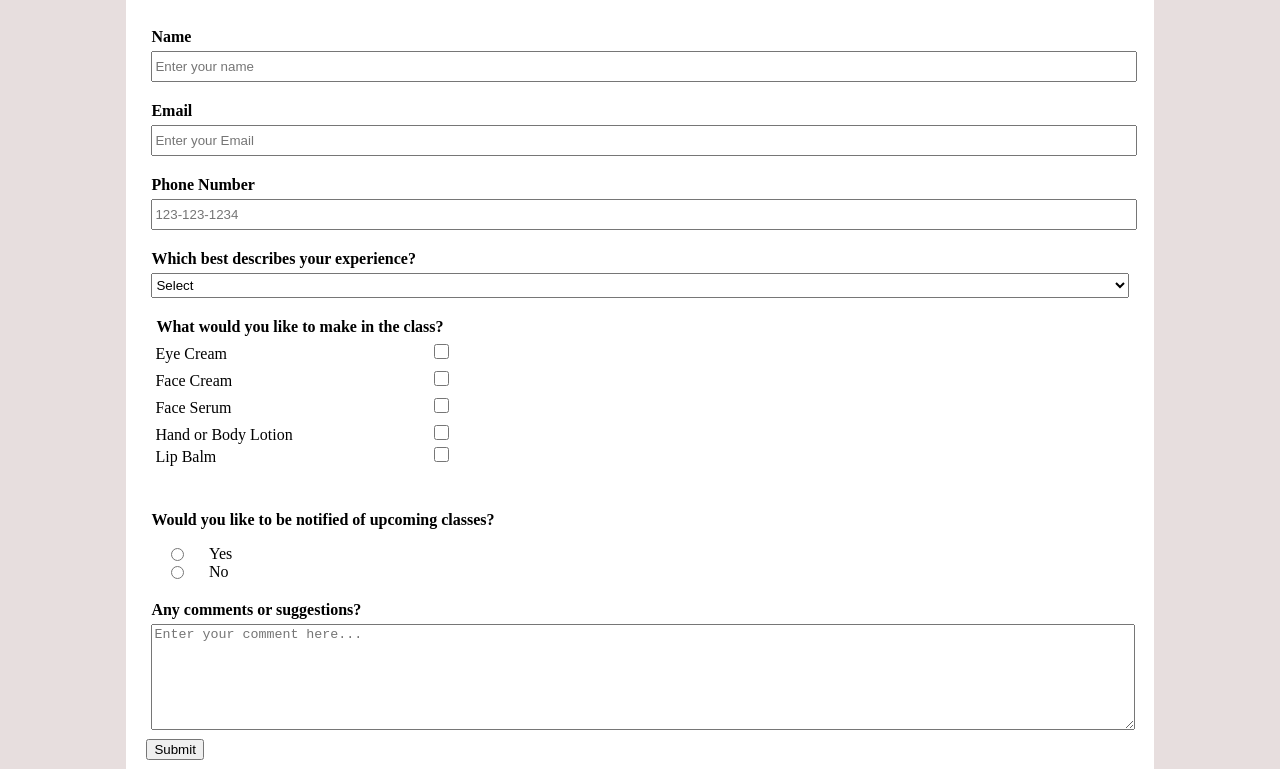
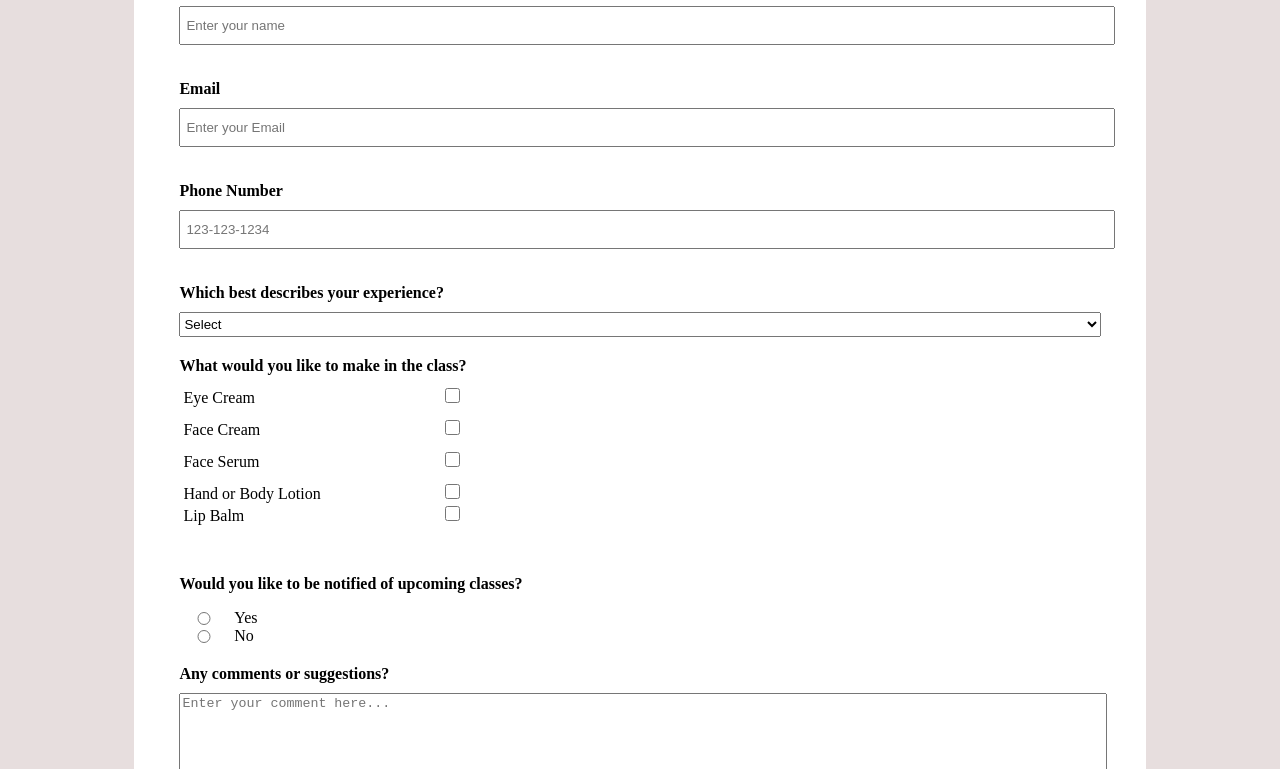
Before and after one commit to kellyky/survey-form, a plain HTML site: page index.html in a window 1280 px wide. Shown: the part 203-972 px from the top of the page. Drawn offline with Linux system fonts and the light colour scheme.

Commit message:
Adds updated style and alignment

```diff
--- a/css/styles.css
+++ b/css/styles.css
@@ -1,9 +1,10 @@
 body {
   background-color: rgba(163, 124, 126, .25);
+  padding: 0px 35px 10px 35px;
 }
 
 .container {
-  padding: 80px 15px 80px 15px;
+  padding: 10px 15px 80px 15px;
 }
 
 p {
@@ -24,7 +25,7 @@ form p {
   width: 80%;
   display: block;
   margin: 0 auto;
-  padding: 20px;
+  padding: 40px;
   border-radius: 10px;
 }
 
@@ -45,7 +46,9 @@ h1 {
 
 input {
   width: 100%;
-  /* height: 25px; */
+  padding: 5px;
+  margin-bottom: 15px;
+
 }
 
 #name, #email, #number, #experience {
@@ -54,15 +57,12 @@ input {
 
 label {
   padding-bottom: 5px;
+  margin-bottom: 5px;
 }
 
 .label {
   font-weight: bold;
   display: inline-block;
-}
-
-#make-label {
-  padding-left: 5px;
 }
 
 .product {
@@ -102,3 +102,8 @@ label {
 #experience {
   width: 100%;
 }
+
+/* option { */
+/*   display: flex; */
+/*   justify-content: space-between; */
+/* } */
--- a/index.html
+++ b/index.html
@@ -61,7 +61,7 @@
           </div>
           <div class="product">
             <label for="balm">Lip Balm</label>
-            <input type="checkbox" name="product" id="serum" class="check" value="lip-balm">
+            <input type="checkbox" name="product" id="lip-balm" class="check" value="lip-balm">
           </div>
         </div>
         <div class="form-group">
```
